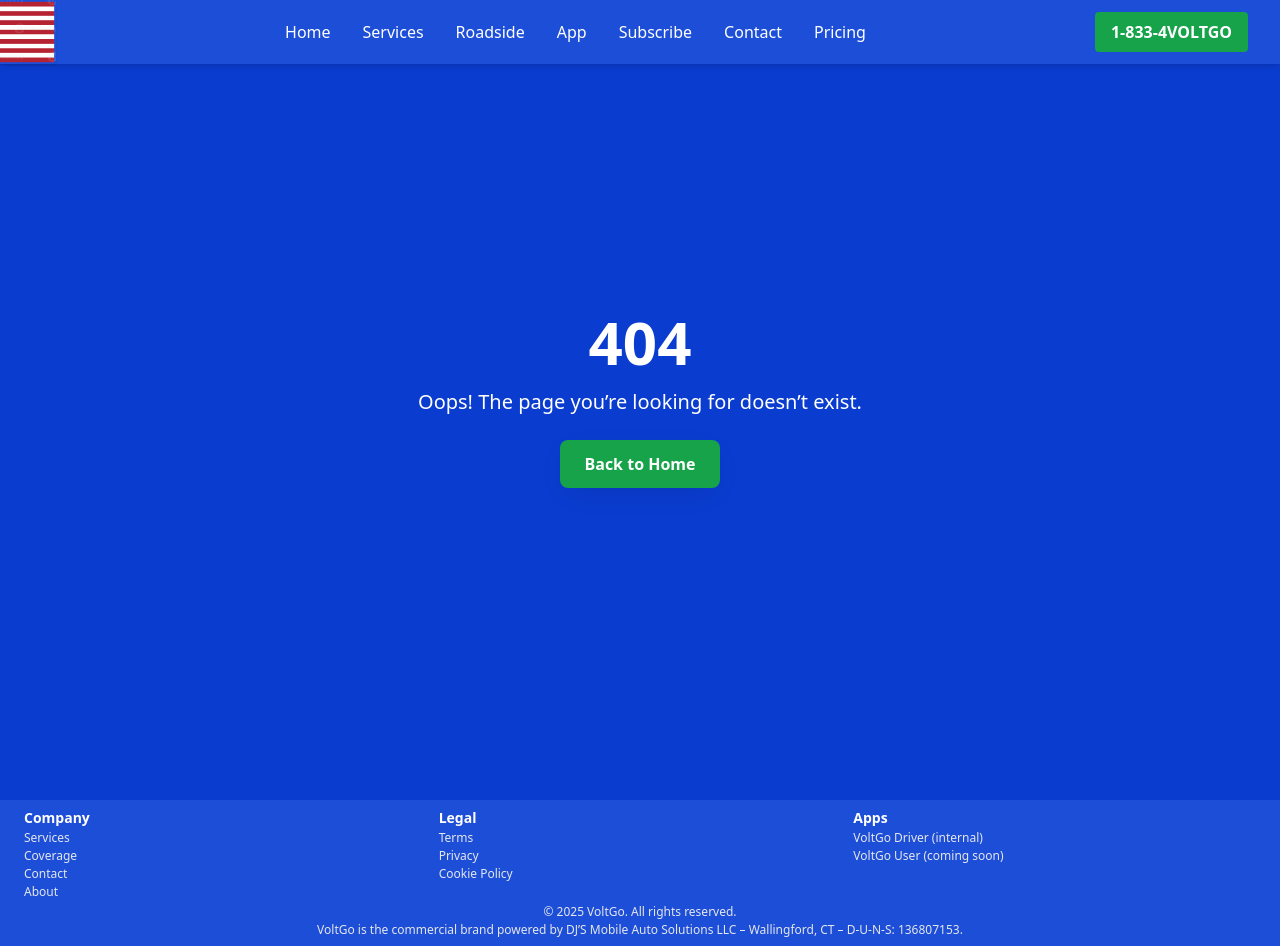
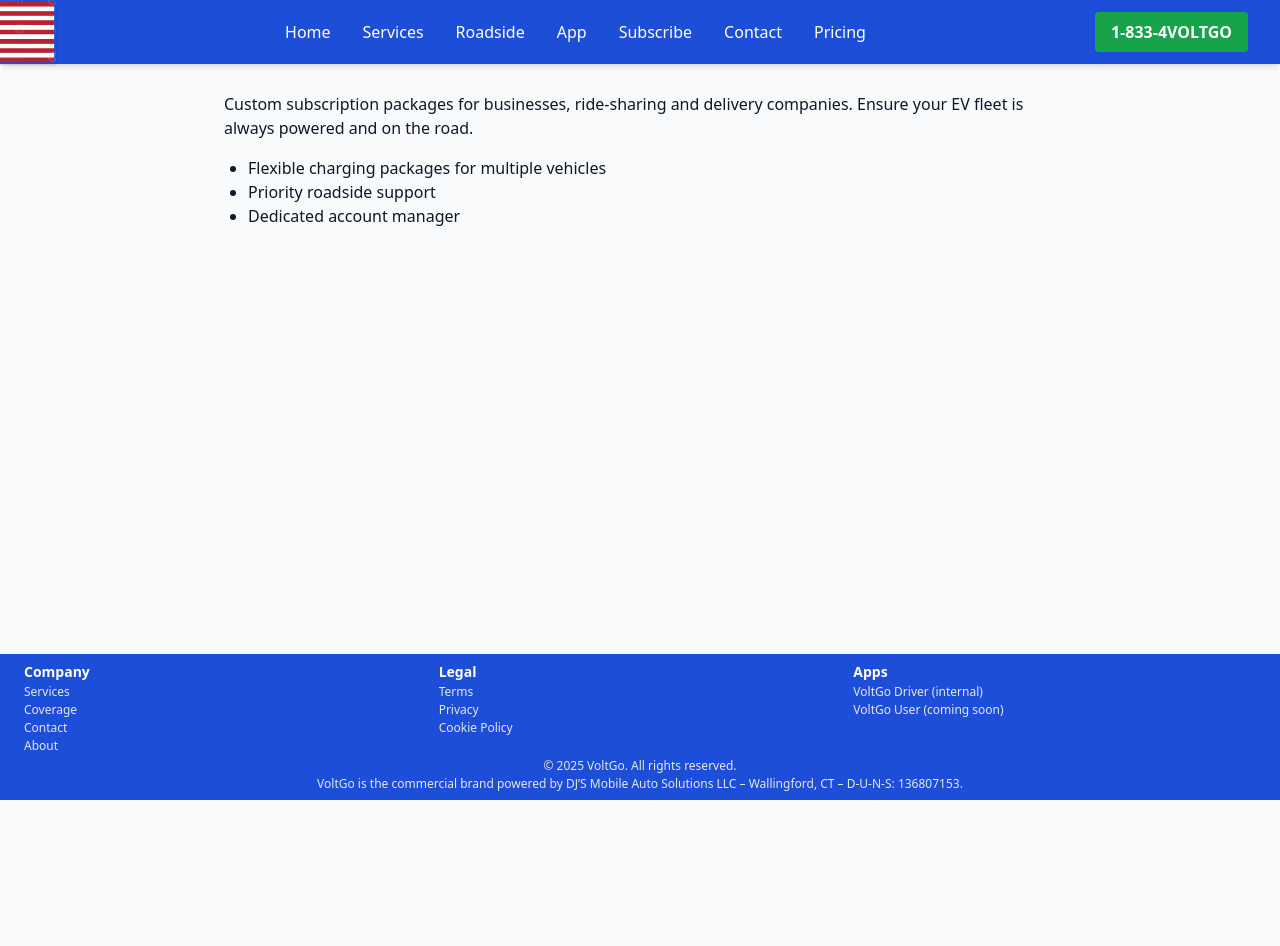
Before and after one commit to djsmobileauto-arch/Voltgo_web, a Next.js app: page /fleet in a window 1280 px wide. Before the commit this address had no page. After the commit the page ends 800 px from the top, so only its background shows below. Built offline with nearby package versions, Linux system fonts and the light colour scheme.

Commit message:
Create fleet.tsx

```diff
--- /dev/null
+++ b/pages/fleet.tsx
@@ -0,0 +1,16 @@
+export default function Fleet() {
+  return (
+    <div className="max-w-4xl mx-auto p-8">
+      <h1 className="text-3xl font-bold mb-6">VoltGo Fleet Solutions</h1>
+      <p className="mb-4">
+        Custom subscription packages for businesses, ride-sharing and delivery
+        companies. Ensure your EV fleet is always powered and on the road.
+      </p>
+      <ul className="list-disc pl-6">
+        <li>Flexible charging packages for multiple vehicles</li>
+        <li>Priority roadside support</li>
+        <li>Dedicated account manager</li>
+      </ul>
+    </div>
+  );
+}
```
